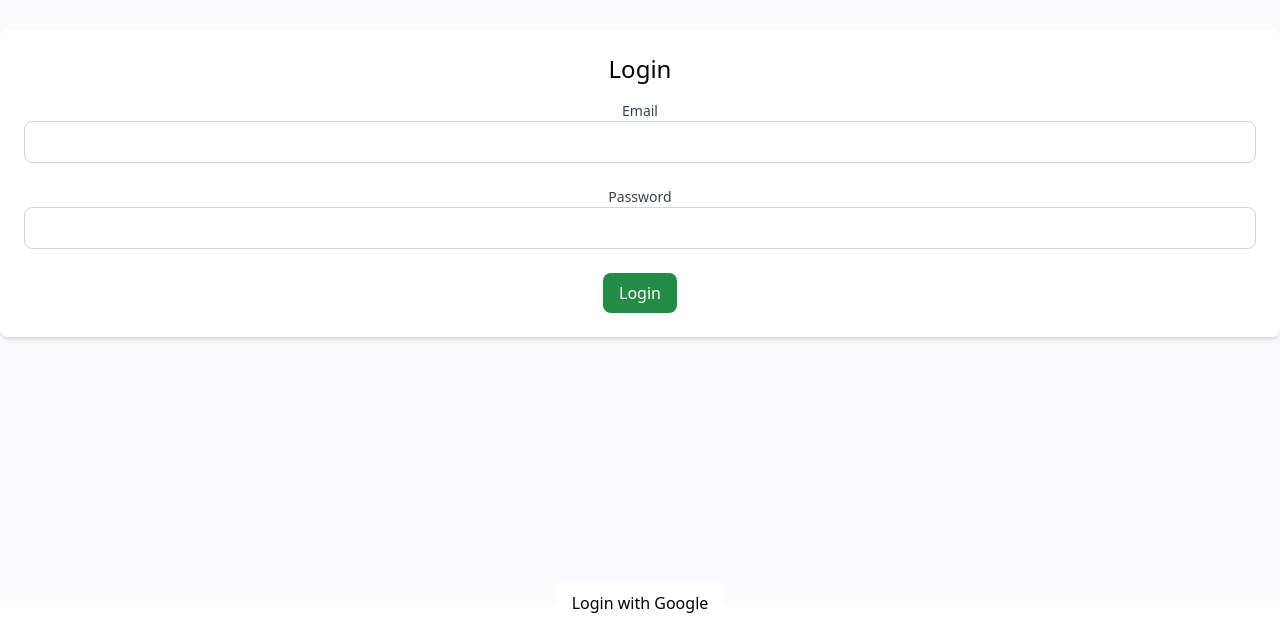
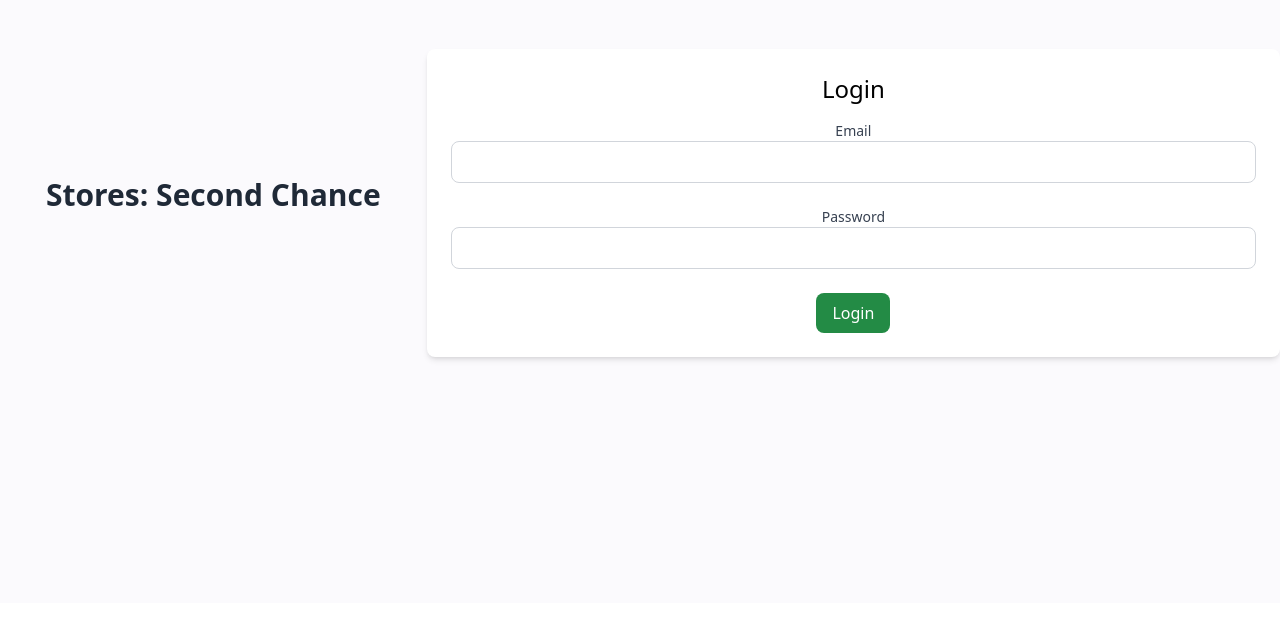
Before and after one commit to BoDS-Group/store-frontend, a Next.js app: page / in a window 1280 px wide. Shown: the part 197-820 px from the top of the page. Built offline with nearby package versions, Linux system fonts and the light colour scheme; no server answers.

Commit message:
Add store title to login form and comment out Google login button

```diff
--- a/components/Layout.js
+++ b/components/Layout.js
@@ -76,9 +76,9 @@ export default function Layout({ children, resetStoreData }) {
       <div className="bg-bgGray w-screen h-screen flex items-center">
         <div className="text-center w-full">
           <LoginForm onLoginSuccess={setToken} />
-          <button onClick={handleGoogleLogin} className="bg-white p-2 px-4 rounded-lg">
+          {/* <button onClick={handleGoogleLogin} className="bg-white p-2 px-4 rounded-lg">
             Login with Google
-          </button>
+          </button> */}
         </div>
       </div>
     );
--- a/components/LoginForm.js
+++ b/components/LoginForm.js
@@ -21,6 +21,7 @@ export default function LoginForm({ onLoginSuccess }) {
 
   return (
     <div className="bg-bgGray w-screen h-screen flex items-center">
+      <h1 className="text-3xl font-bold mb-4 w-1/2">Stores: Second Chance</h1>
       <div className="text-center w-full">
         <form onSubmit={handleLogin} className="bg-white p-6 rounded-lg shadow-md">
           <h2 className="text-2xl mb-4">Login</h2>
```
